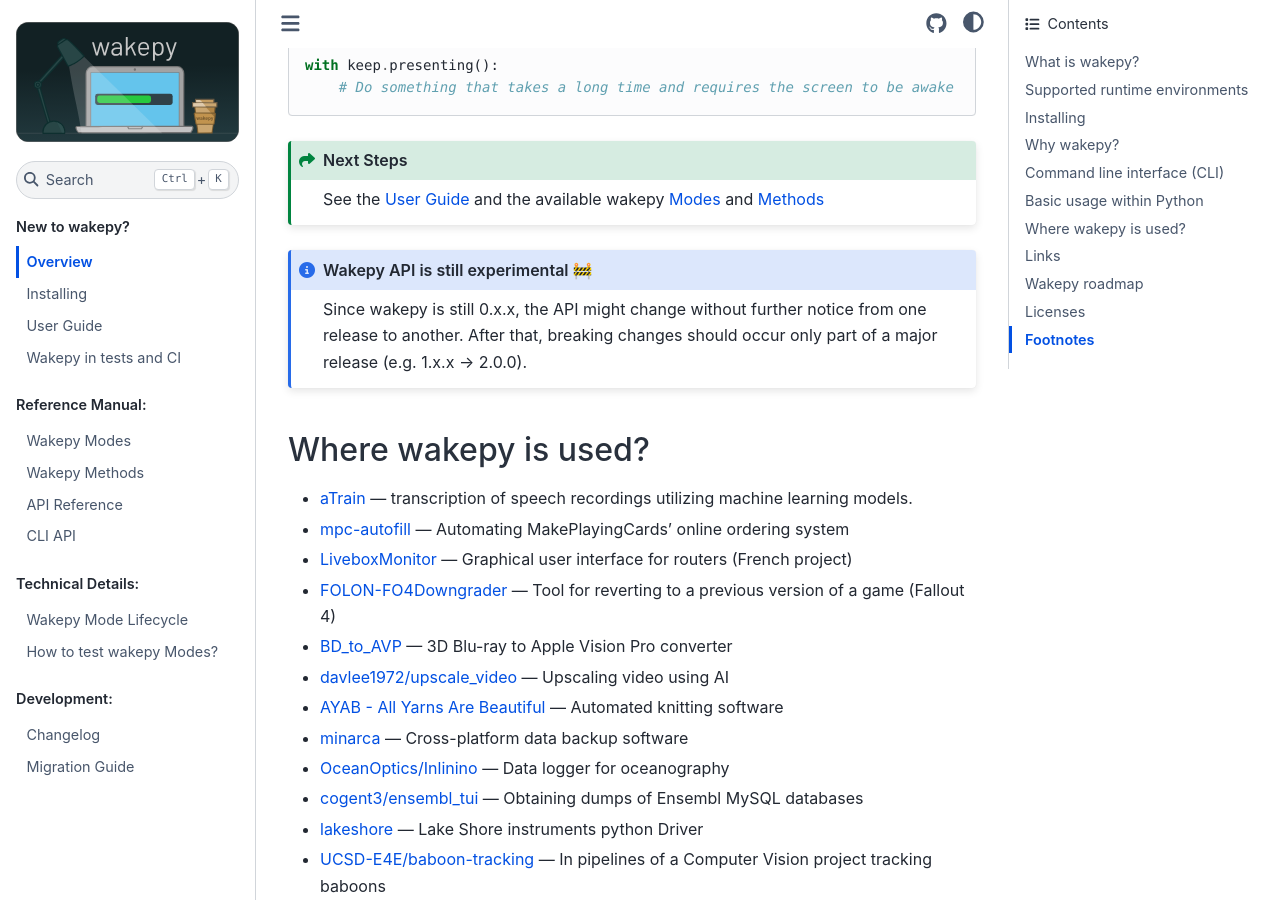
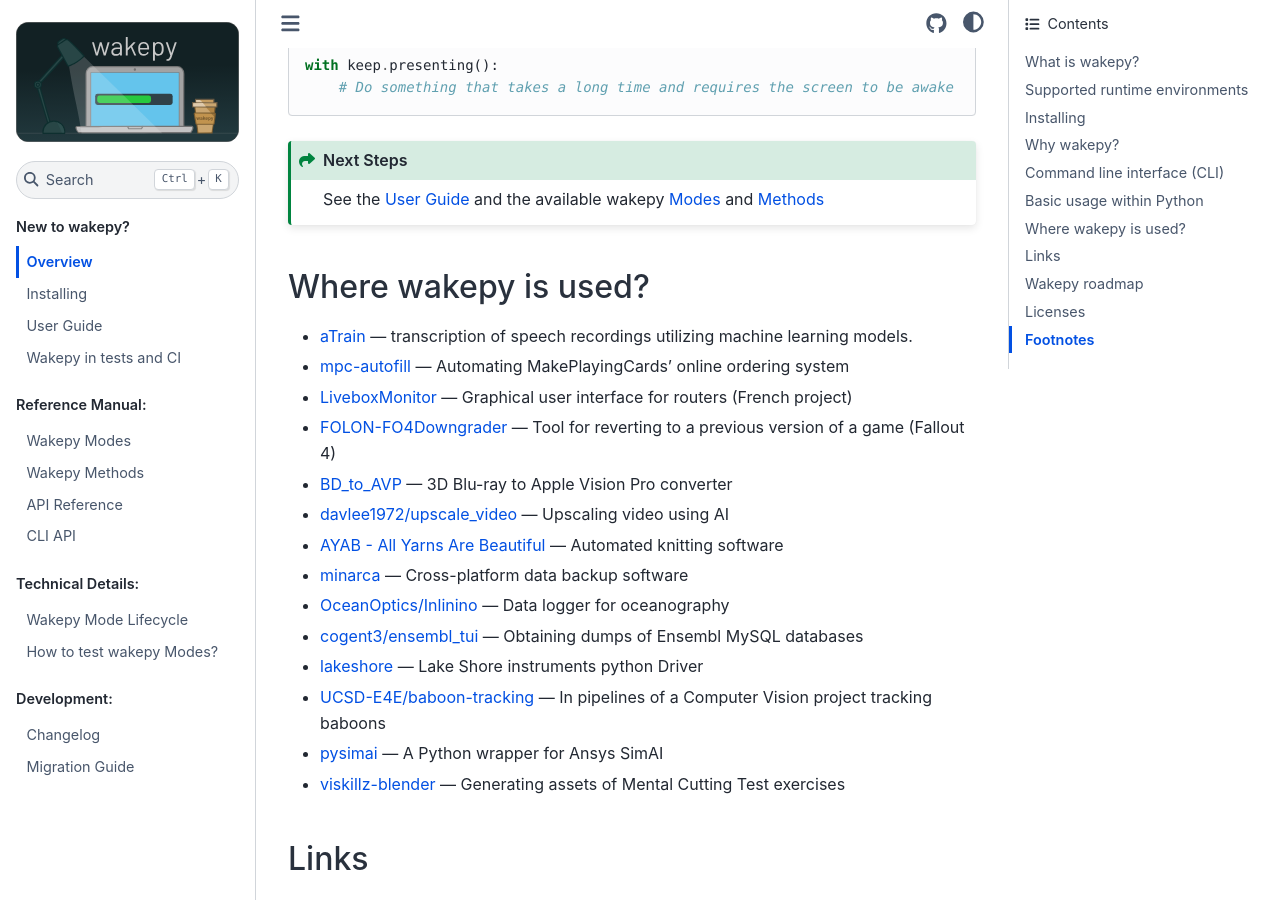
Before and after one commit to fohrloop/wakepy, a Sphinx documentation site: the page built from docs/source/index.md, in a window 1280 px wide and 900 px high, scrolled down 3328 px. Built offline with Sphinx 7.4.7 and the Sphinx Book theme 1.1.4, drawn with Linux system fonts in a browser that asks for light colours; the version number could not be read and is left out.

Commit message:
documentation changes (no more experimental, Modes short summary, use m instead of k) (#461)

````diff
--- a/README.md
+++ b/README.md
@@ -145,12 +145,6 @@
 > [!TIP]
 > See the [User Guide](https://wakepy.readthedocs.io/stable/user-guide.html) and the available wakepy [Modes](https://wakepy.readthedocs.io/stable/modes.html) and [Methods](https://wakepy.readthedocs.io/stable/methods-reference.html)
 
-> [!NOTE]
-> Wakepy API is still experimental 🚧
->
-> Since wakepy is still 0.x.x, the API might change without further notice from
-> one release to another. After that, breaking changes should occur only part of
-> a major release (e.g. 1.x.x -> 2.0.0).
 
 <!-- wakepy readme where used -->
 ## Where wakepy is used?
--- a/docs/source/index.md
+++ b/docs/source/index.md
@@ -23,13 +23,6 @@
 :class: seealso
 
 See the [User Guide](#user-guide) and the available wakepy [Modes](#wakepy-modes) and [Methods](#wakepy-methods)
-```
-```{admonition} Wakepy API is still experimental 🚧
-:class: note
-
-Since wakepy is still 0.x.x, the API might change without further notice from
-one release to another. After that, breaking changes should occur only part of
-a major release (e.g. 1.x.x -> 2.0.0).
 ```
 
 
````
Also changed, not shown: docs/source/api-reference.md (+5 -10 lines), 2 other files.
